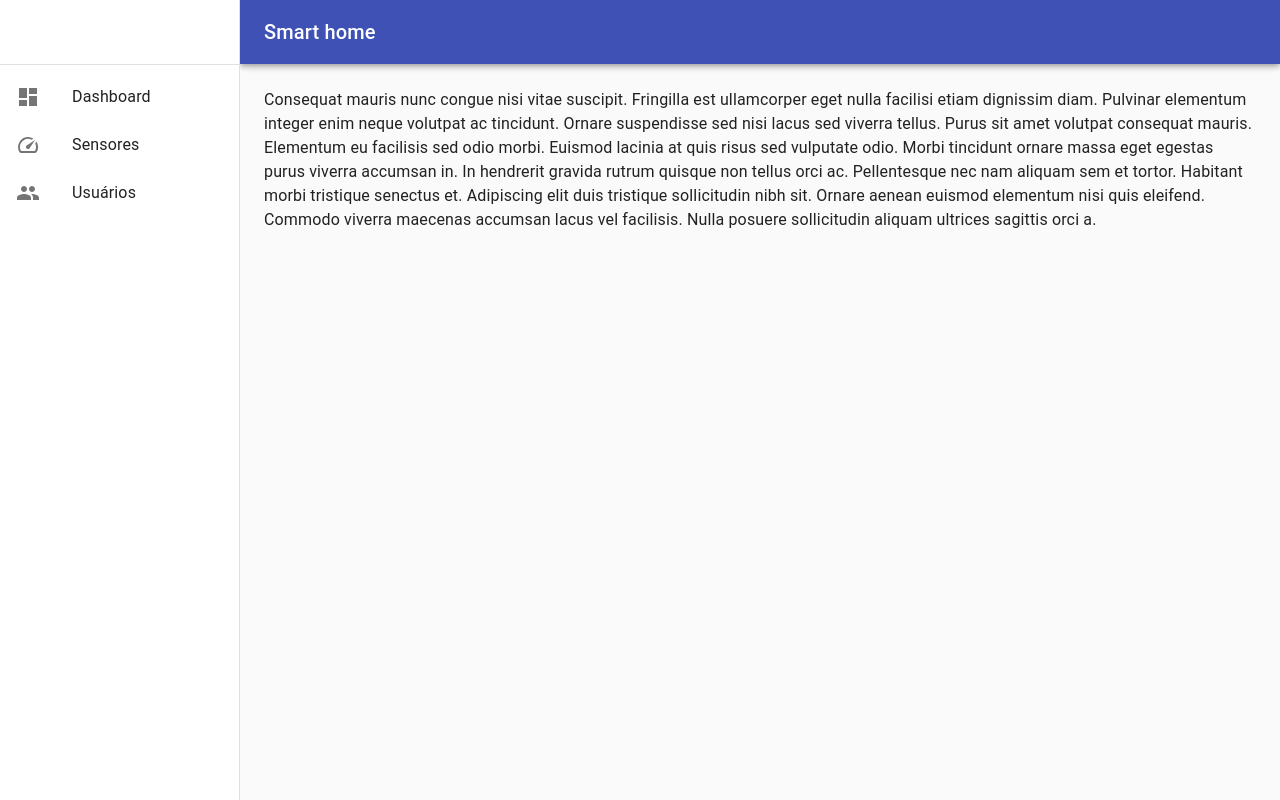
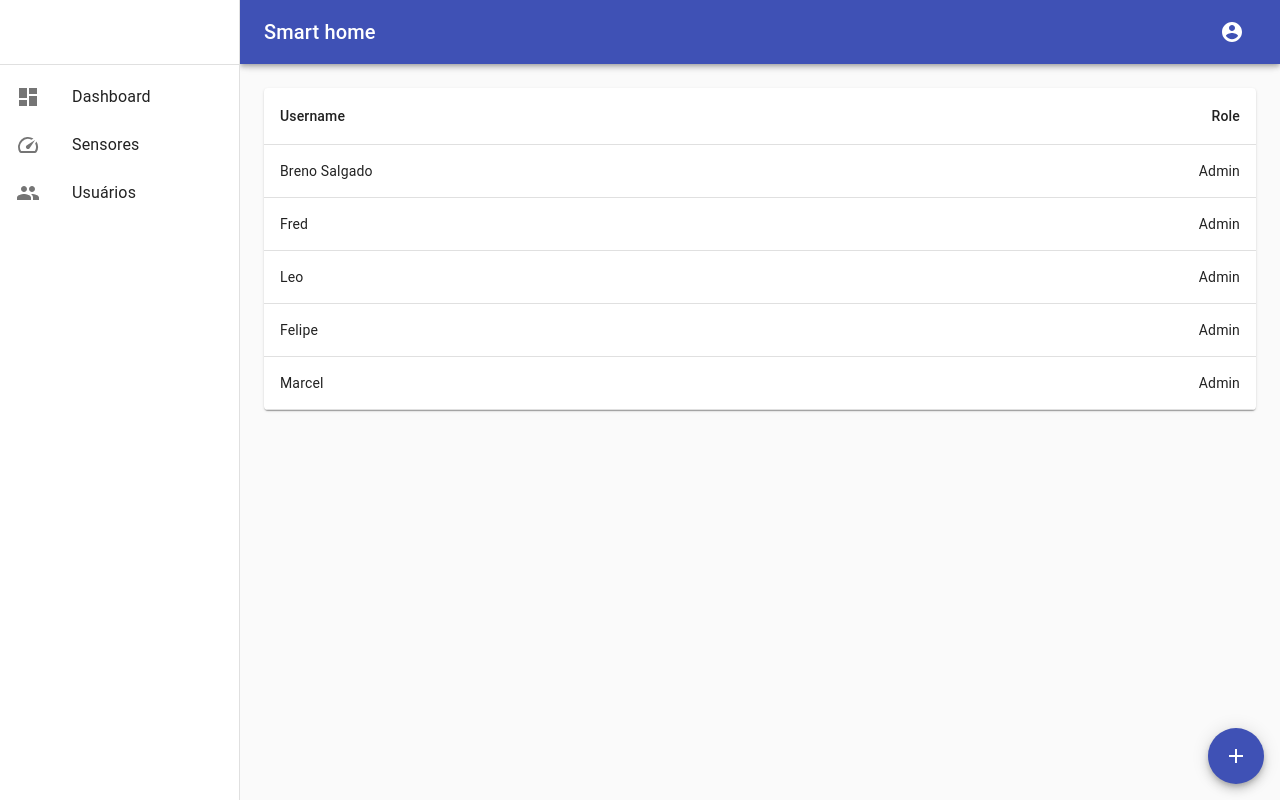
Before and after one commit to Smart-Home-SD/frontend, a React (Create React App) app: page /users in a window 1280 px wide. Built offline with nearby package versions, Linux system fonts and the light colour scheme; sample sign-in values are in the browser's storage.

Commit message:
feat: usermanager page need add modal

```diff
--- /dev/null
+++ b/src/components/UserManager/UserManager.jsx
@@ -0,0 +1,55 @@
+import React from 'react';
+import { makeStyles, useTheme } from '@material-ui/core/styles';
+import Fab from '@material-ui/core/Fab';
+import AddIcon from '@material-ui/icons/Add';
+import { Tooltip, useMediaQuery, Grid } from '@material-ui/core';
+import UsersTable from './UsersTable/UsersTable';
+
+const useStyles = makeStyles((theme) => ({
+
+  usersList: {
+    [theme.breakpoints.up('sm')]: {
+      display: 'none',
+    },
+  },
+  userTable: {
+    [theme.breakpoints.down('sm')]: {
+      display: 'none',
+    },
+  },
+  actionIcon: {
+    position: 'absolute',
+    right: theme.spacing(2),
+    bottom: theme.spacing(2),
+  },
+}));
+
+
+export default function UserManager() {
+  const theme = useTheme();
+  const mobileMatcher = useMediaQuery(theme.breakpoints.down('sm'));
+  const classes = useStyles();
+  return (
+    <div>
+      {/* {!mobileMatcher && <UsersTable />} */}
+      <Grid item xs={12}>
+        <UsersTable />
+      </Grid>
+      <FloatingActionButtons />
+    </div>
+  );
+}
+
+function FloatingActionButtons() {
+  const classes = useStyles();
+
+  return (
+    <div className={classes.actionIcon}>
+      <Tooltip title="Criar Usuário" aria-label="add">
+        <Fab color="primary" aria-label="add">
+          <AddIcon />
+        </Fab>
+      </Tooltip>
+    </div>
+  );
+}
--- /dev/null
+++ b/src/components/UserManager/UsersTable/UsersTable.jsx
@@ -0,0 +1,57 @@
+import React from 'react';
+import { makeStyles } from '@material-ui/core/styles';
+import Table from '@material-ui/core/Table';
+import TableBody from '@material-ui/core/TableBody';
+import TableCell from '@material-ui/core/TableCell';
+import TableContainer from '@material-ui/core/TableContainer';
+import TableHead from '@material-ui/core/TableHead';
+import TableRow from '@material-ui/core/TableRow';
+import Paper from '@material-ui/core/Paper';
+
+const useStyles = makeStyles({
+  table: {
+    minWidth: 100,
+  },
+});
+
+function createData(name, role) {
+  return {
+    name, role,
+  };
+}
+
+const rows = [
+  createData('Breno Salgado', 'Admin'),
+  createData('Fred', 'Admin'),
+  createData('Leo', 'Admin'),
+  createData('Felipe', 'Admin'),
+  createData('Marcel', 'Admin'),
+
+];
+
+export default function UsersTable() {
+  const classes = useStyles();
+
+  return (
+    <TableContainer component={Paper}>
+      <Table className={classes.table} aria-label="users table">
+        <TableHead>
+          <TableRow>
+            <TableCell>Username</TableCell>
+            <TableCell align="right">Role</TableCell>
+          </TableRow>
+        </TableHead>
+        <TableBody>
+          {rows.map((row) => (
+            <TableRow key={row.name}>
+              <TableCell component="th" scope="row">
+                {row.name}
+              </TableCell>
+              <TableCell align="right">{row.role}</TableCell>
+            </TableRow>
+          ))}
+        </TableBody>
+      </Table>
+    </TableContainer>
+  );
+}
--- a/src/router/Router.jsx
+++ b/src/router/Router.jsx
@@ -3,7 +3,6 @@ import React from 'react';
 import {
   Route,
   Switch,
-  Redirect,
 } from 'react-router-dom';
 import HomePage from '../views/HomePage';
 import loginPage from '../views/LoginPage';
--- a/src/views/HomePage.jsx
+++ b/src/views/HomePage.jsx
@@ -15,14 +15,23 @@ import Toolbar from '@material-ui/core/Toolbar';
 import DashboardIcon from '@material-ui/icons/Dashboard';
 import Typography from '@material-ui/core/Typography';
 import SpeedIcon from '@material-ui/icons/Speed';
+import Menu from '@material-ui/core/Menu';
 import { makeStyles, useTheme } from '@material-ui/core/styles';
-import { Link } from 'react-router-dom';
+import AccountCircle from '@material-ui/icons/AccountCircle';
+import {
+  Link, Switch, Route,
+} from 'react-router-dom';
+import { MenuItem } from '@material-ui/core';
+import UserManager from '../components/UserManager/UserManager';
 
 const drawerWidth = 240;
 
 const useStyles = makeStyles((theme) => ({
   root: {
     display: 'flex',
+  },
+  title: {
+    flexGrow: 1,
   },
   drawer: {
     [theme.breakpoints.up('sm')]: {
@@ -54,10 +63,12 @@ const useStyles = makeStyles((theme) => ({
   },
 }));
 
-function HomePage(props) {
+function HomePage() {
   const classes = useStyles();
   const theme = useTheme();
   const [mobileOpen, setMobileOpen] = React.useState(false);
+  const [anchorEl, setAnchorEl] = React.useState(null);
+  const open = Boolean(anchorEl);
 
   const sideMenuLabels = [
     { label: 'Dashboard', icon: <DashboardIcon />, link: '/home' },
@@ -66,8 +77,14 @@ function HomePage(props) {
   ];
 
   const handleDrawerToggle = () => {
+    console.log('sad');
     setMobileOpen(!mobileOpen);
   };
+
+  const handleClose = () => {
+    setAnchorEl(null);
+  };
+
 
   const drawer = (
     <div>
@@ -100,16 +117,43 @@ function HomePage(props) {
           >
             <MenuIcon />
           </IconButton>
-          <Typography variant="h6" noWrap>
+          <Typography variant="h6" className={classes.title} noWrap>
             Smart home
           </Typography>
+          <IconButton
+            aria-label="account of current user"
+            aria-controls="menu-appbar"
+            aria-haspopup="true"
+            // onClick={handleMenu}
+            color="inherit"
+          >
+            <AccountCircle />
+          </IconButton>
+          <Menu
+            id="menu-appbar"
+            anchorEl={anchorEl}
+            anchorOrigin={{
+              vertical: 'top',
+              horizontal: 'right',
+            }}
+            keepMounted
+            transformOrigin={{
+              vertical: 'top',
+              horizontal: 'right',
+            }}
+            open={open}
+            onClose={handleClose}
+          >
+            <MenuItem>Profile</MenuItem>
+            <MenuItem>My account</MenuItem>
+          </Menu>
         </Toolbar>
+
       </AppBar>
-      <nav className={classes.drawer} aria-label="mailbox folders">
+      <nav className={classes.drawer} aria-label="Smart Home">
         {/* The implementation can be swapped with js to avoid SEO duplication of links. */}
         <Hidden smUp implementation="css">
           <Drawer
-
             variant="temporary"
             anchor={theme.direction === 'rtl' ? 'right' : 'left'}
             open={mobileOpen}
@@ -138,17 +182,17 @@ function HomePage(props) {
       </nav>
       <main className={classes.content}>
         <div className={classes.toolbar} />
-        <Typography paragraph>
-          Consequat mauris nunc congue nisi vitae suscipit. Fringilla est ullamcorper eget nulla
-          facilisi etiam dignissim diam. Pulvinar elementum integer enim neque volutpat ac
-          tincidunt. Ornare suspendisse sed nisi lacus sed viverra tellus. Purus sit amet volutpat
-          consequat mauris. Elementum eu facilisis sed odio morbi. Euismod lacinia at quis risus sed
-          vulputate odio. Morbi tincidunt ornare massa eget egestas purus viverra accumsan in. In
-          hendrerit gravida rutrum quisque non tellus orci ac. Pellentesque nec nam aliquam sem et
-          tortor. Habitant morbi tristique senectus et. Adipiscing elit duis tristique sollicitudin
-          nibh sit. Ornare aenean euismod elementum nisi quis eleifend. Commodo viverra maecenas
-          accumsan lacus vel facilisis. Nulla posuere sollicitudin aliquam ultrices sagittis orci a.
-        </Typography>
+        <Switch>
+          <Route path="/home">
+            <h1>home</h1>
+          </Route>
+          <Route path="/sensors">
+            <h2>asd</h2>
+          </Route>
+          <Route path="/users">
+            <UserManager />
+          </Route>
+        </Switch>
       </main>
     </div>
   );
```
Also changed, not shown: src/components/Header/HeaderComponent.jsx (added, +97 -0 lines), src/components/Header/HeaderComponent.css (added), src/components/UserManager/CreateUser/CreateUser.jsx (added).
